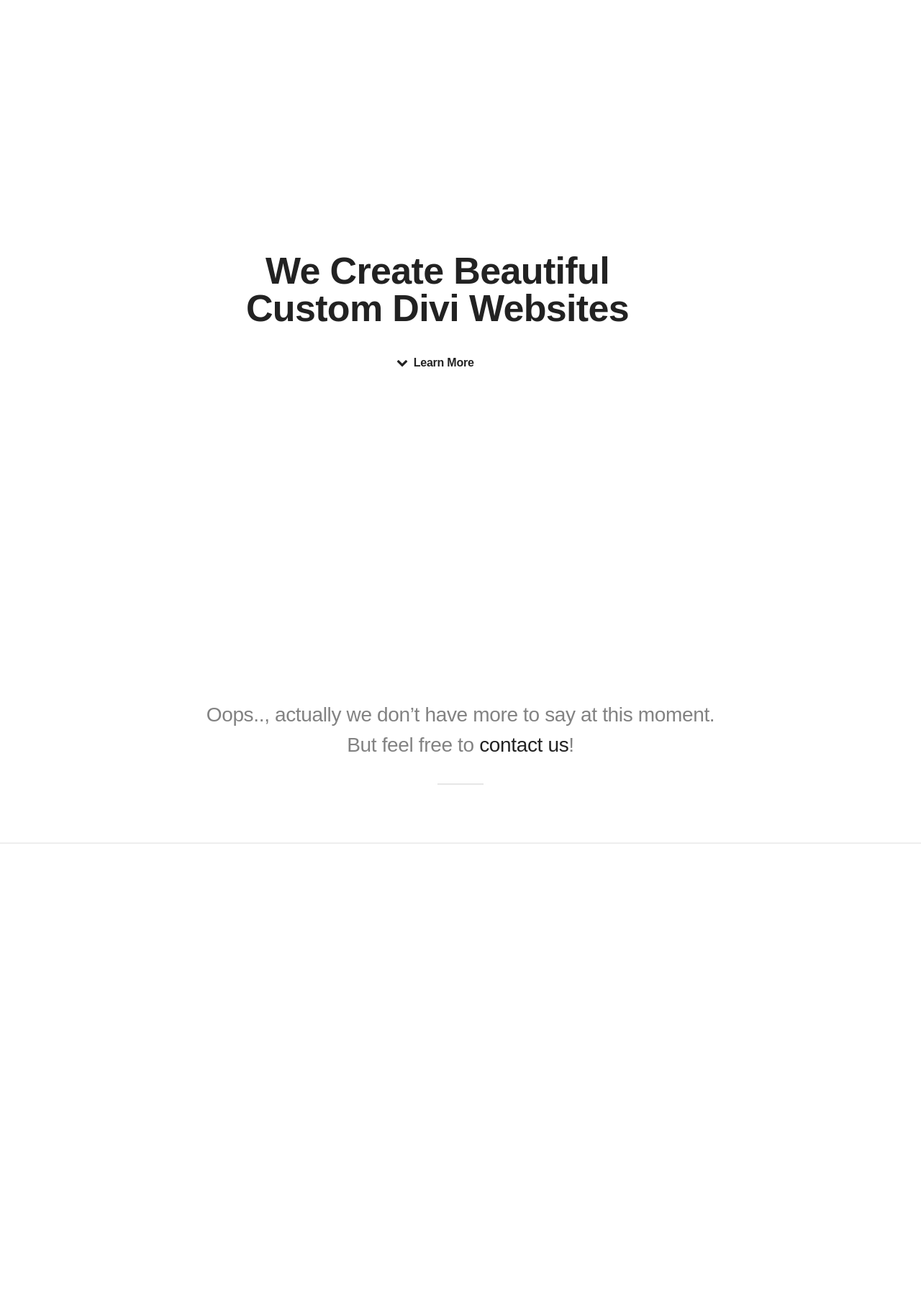
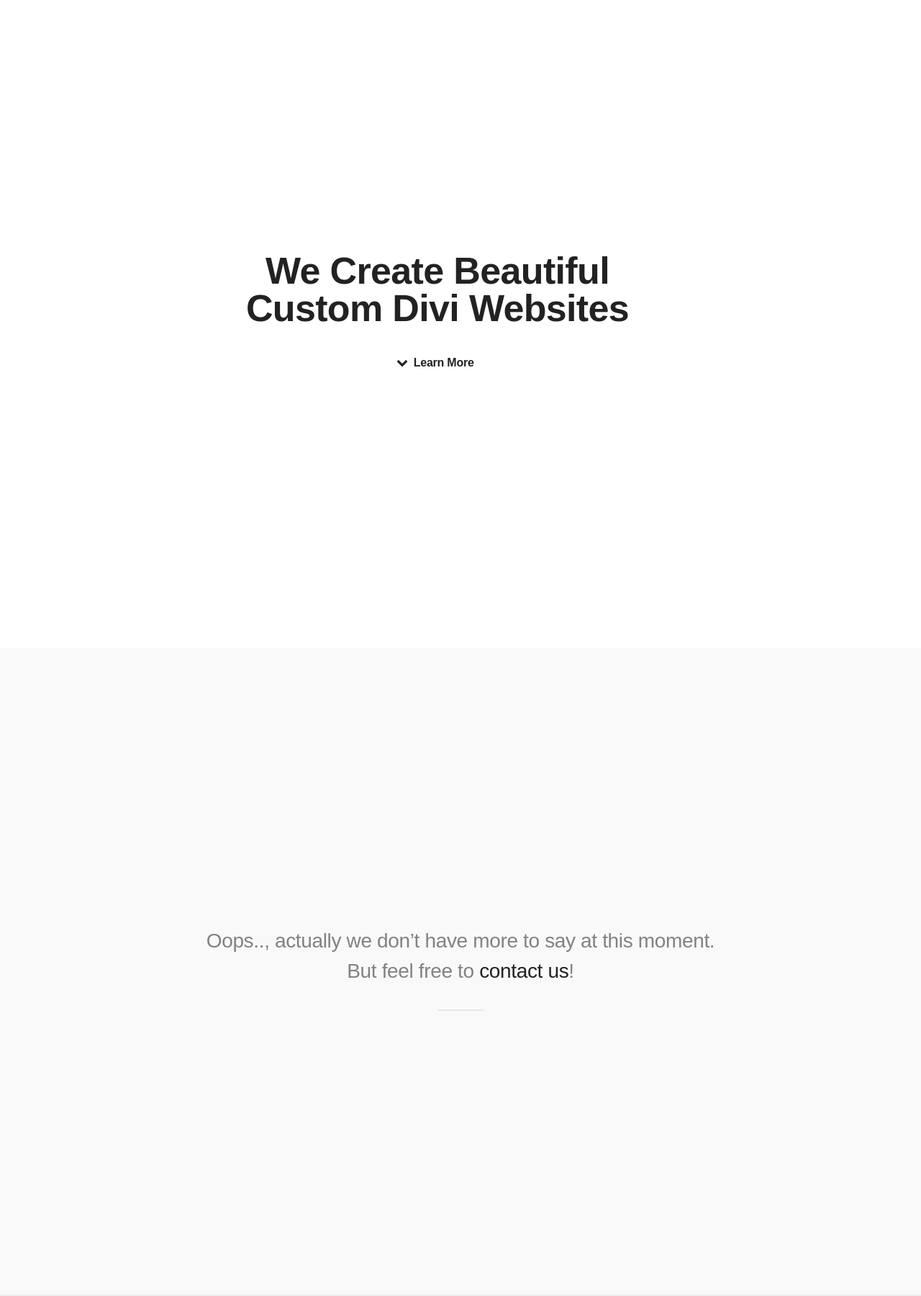
Before and after one commit to pagealchemy/pa, a Jekyll site: the page index.html, which Jekyll copies as it is, in a window 1280 px wide. Shown: the whole page at 72% size. Built offline with Jekyll 4.4.1, drawn with Linux system fonts in a browser that asks for light colours; before the commit the page ends 1172 px from its top, so only the background shows below that.

Commit message:
Update main.css

```diff
--- a/css/main.css
+++ b/css/main.css
@@ -2212,7 +2212,7 @@
 
 
 
-section#one {
+section#contact {
 	 background-color: #f9f9f9;
 	padding: 4.5em 0 2.5em 0;
     -moz-align-items: center;
```
